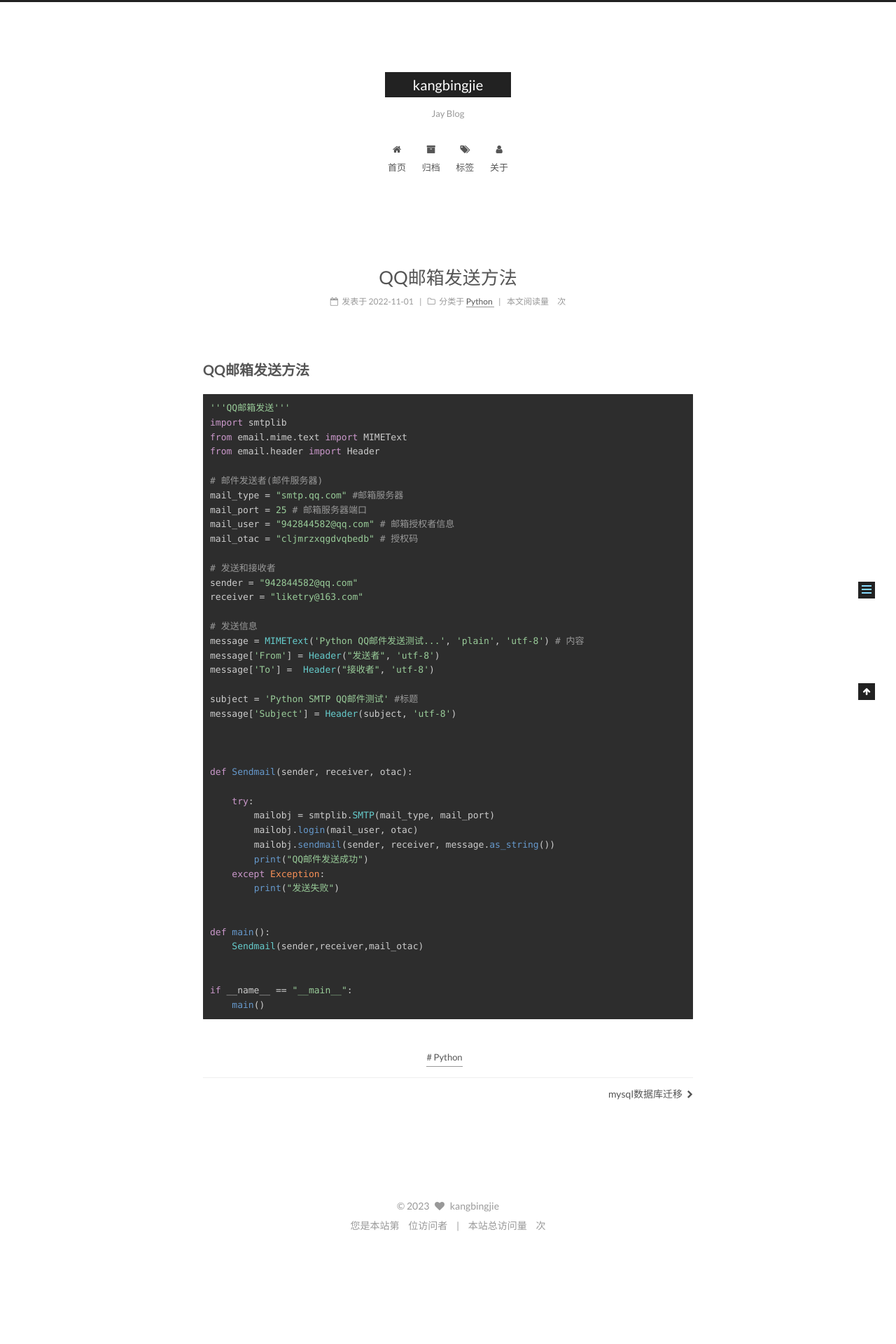
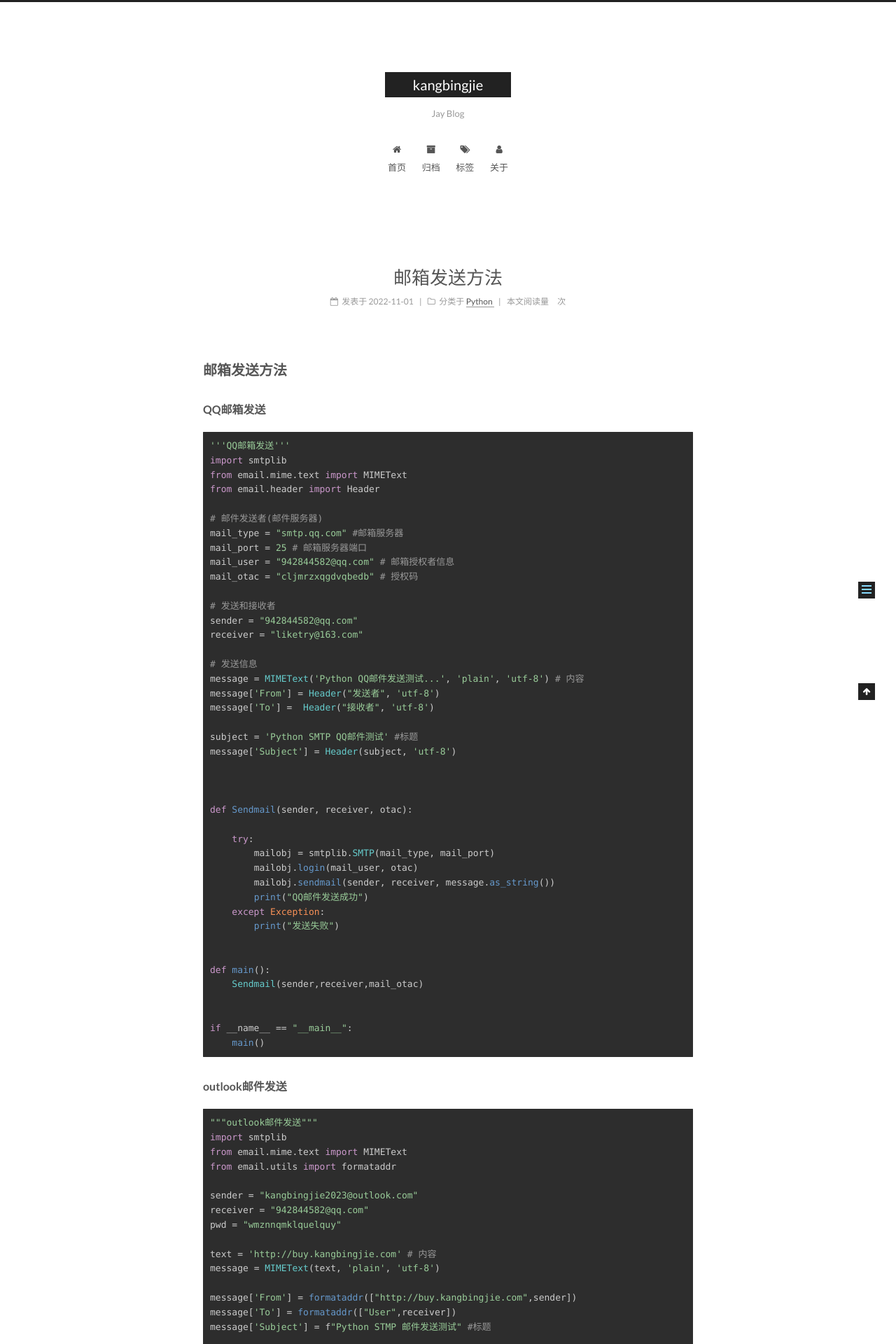
Before and after one commit to bingjiekang/bingjiekang.github.io, a Jekyll site: the page built from _posts/2022-11-01-QQ邮箱使用smtp方式发送.md, in a window 1280 px wide. Shown: the top 1920 px of the page at 70% size. Built offline with Jekyll 4.4.1, drawn with Linux system fonts in a browser that asks for light colours; comment, search, counter and statistics services are not loaded; before the commit the page ends 1785 px from its top, so only the background shows below that; some of the changed text lies outside the part shown.

Commit message:
Update 2022-11-01-QQ邮箱使用smtp方式发送.md

````diff
--- a/_posts/2022-11-01-QQ邮箱使用smtp方式发送.md
+++ b/_posts/2022-11-01-QQ邮箱使用smtp方式发送.md
@@ -9,7 +9,9 @@ tag:
 category: Python
 ---
 
-##	QQ邮箱发送方法
+##	邮箱发送方法
+
+#### QQ邮箱发送
 
 ```python
 '''QQ邮箱发送'''
@@ -55,3 +57,80 @@ def main():
 if __name__ == "__main__":
     main()
 ```
+
+
+#### outlook邮件发送
+```python
+"""outlook邮件发送"""
+import smtplib
+from email.mime.text import MIMEText
+from email.utils import formataddr
+
+sender = "kangbingjie2023@outlook.com"
+receiver = "942844582@qq.com"
+pwd = "wmznnqmklquelquy"
+
+text = 'http://buy.kangbingjie.com' # 内容
+message = MIMEText(text, 'plain', 'utf-8')
+
+message['From'] = formataddr(["http://buy.kangbingjie.com",sender])
+message['To'] = formataddr(["User",receiver])
+message['Subject'] = f"Python STMP 邮件发送测试" #标题
+
+def sendmail(sender,receiver,pwdcore):
+    smtpobj = smtplib.SMTP("smtp.office365.com",587) #邮箱服务器
+    smtpobj.ehlo() # 验证
+    smtpobj.starttls()
+    smtpobj.login(sender,pwdcore)
+    smtpobj.sendmail(sender,receiver,message.as_string())
+    print("this ok")
+    smtpobj.quit()
+
+def main():
+    sendmail(sender,receiver,pwd)
+
+
+if __name__ == "__main__":
+    main()
+
+```
+
+
+#### celery 异步发送邮件
+
+```python
+"""celery 异步发送邮件"""
+from celery import Celery #导入 Celery
+import smtplib
+from email.mime.text import MIMEText
+from email.utils import formataddr
+app = Celery("test",broker= "redis://127.0.0.1:6379/8") # 链接redis数据库
+
+sender = "kangbingjie2023@outlook.com"
+receiver = "942844582@qq.com"
+pwd = "wmznnqmklquelquy"
+
+text = 'http://buy.kangbingjie.com'
+message = MIMEText(text, 'plain', 'utf-8')
+message['From'] = formataddr(["http://buy.kangbingjie.com",sender])
+message['To'] = formataddr(["User",receiver])
+message['Subject'] = f"Python STMP 邮件发送测试"
+
+@app.task
+def sendmail(sender,receiver,pwdcore):
+    smtpobj = smtplib.SMTP("smtp.office365.com",587)
+    smtpobj.ehlo()
+    smtpobj.starttls()
+    smtpobj.login(sender,pwdcore)
+    smtpobj.sendmail(sender,receiver,message.as_string())
+    print("this ok")
+    smtpobj.quit()
+
+def main():
+    sendmail(sender,receiver,pwd)
+
+
+if __name__ == "__main__":
+    main()
+
+```
````
Also changed, not shown: other parts of _posts/2022-11-01-QQ邮箱使用smtp方式发送.md (+1 -1 lines).
